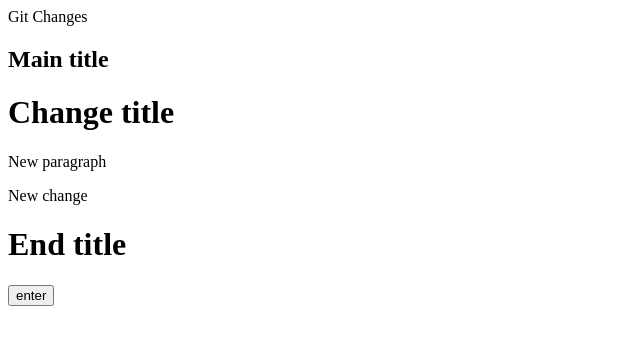
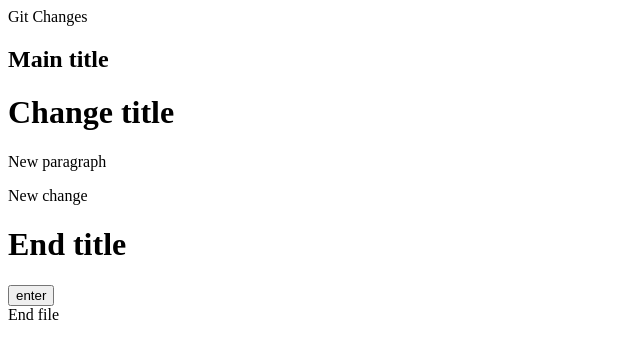
Before and after one commit to vfaconi/git, a plain HTML site: page index.html in a window 1280 px wide. Shown: the full height of the page, 0-640 px from the left. Drawn offline with Linux system fonts and the light colour scheme.

Commit message:
add footer

```diff
--- a/index.html
+++ b/index.html
@@ -11,6 +11,7 @@
         <p>New change</p>
         <h1>End title</h1>
         <input type="button" value="enter">
+        <footer>End file</footer>
     </body>
 
 
```
